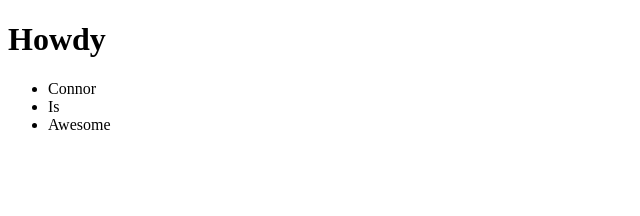
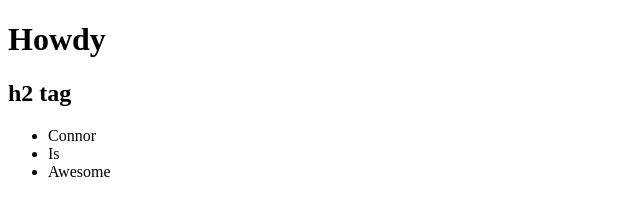
Before and after one commit to Connorgilbert1/git-one, a plain HTML site: page index.html in a window 1280 px wide. Shown: the whole page, without its empty margins (0-640 px from the left). Drawn offline with Linux system fonts and the light colour scheme.

Commit message:
added h2 tag

```diff
--- a/index.html
+++ b/index.html
@@ -11,6 +11,8 @@
    <body>
    <h1>Howdy</h1>
 
+   <h2>h2 tag</h2>
+
 
 
    <ul>
```
